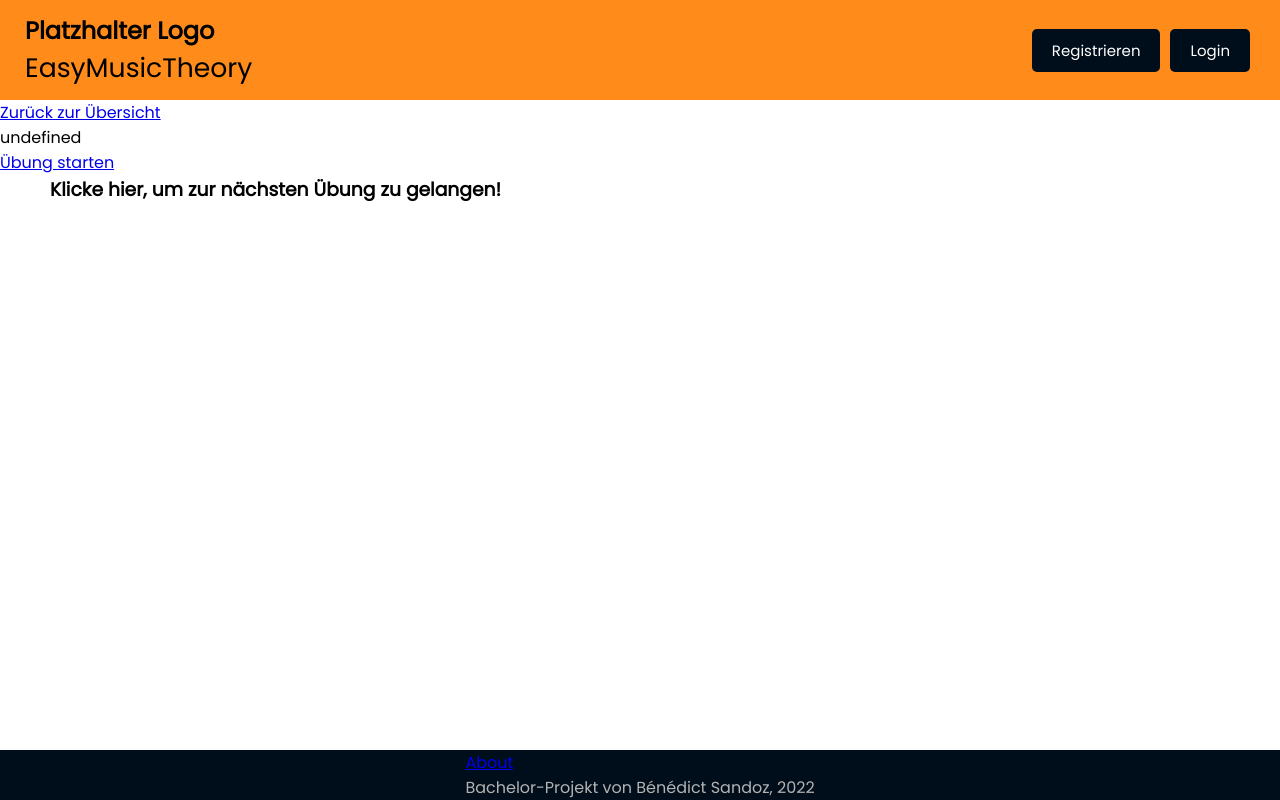
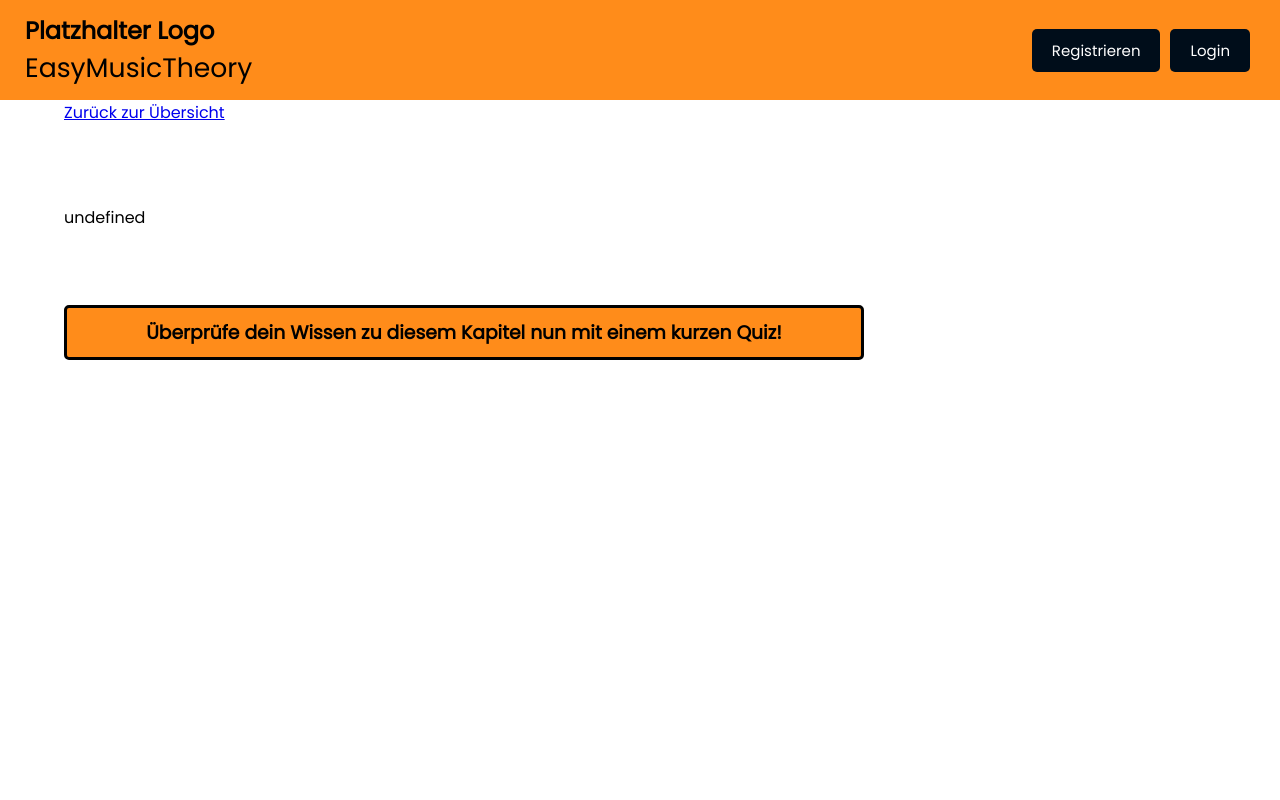
Before and after one commit to bsandoz/mmp-lehrprojekt, a Vue app: page /module/1 in a window 1280 px wide. Shown: the top 800 px of the page. Built offline with nearby package versions, Linux system fonts and the light colour scheme.

Commit message:
Style changes

```diff
--- a/src/App.vue
+++ b/src/App.vue
@@ -62,9 +62,8 @@ export default {
   body {
     font-family: 'Poppins', sans-serif;
   }
-  h3 {
-    margin-left: 50px;
-    margin-bottom: 30px;
+  main {
+    min-height: 90vh;
   }
   .container {
     max-width: 500px;
--- a/src/components/Content.vue
+++ b/src/components/Content.vue
@@ -1,5 +1,6 @@
 <template>
   <div v-if="content">
+    <h3 id="basics" v-if="userIsLoggedIn">Die Grundlagen:</h3>
     <SingleModule
       class="container"
       v-for="singleModule in content"
@@ -14,6 +15,7 @@
 import SingleModule from './SingleModule.vue';
 
 import { useModuleStore } from '@/store/ModuleStore.js'
+import { useUserStore } from '@/store/UserStore.js'
 
 import { mapState } from 'pinia';
 import { mapActions } from 'pinia';
@@ -28,8 +30,18 @@ export default {
   },
   computed: {
     ...mapState(useModuleStore, ['activeModule']),
+    ...mapState(useUserStore, ['userIsLoggedIn']),
   },
   methods: {
+    /*
+    setModulesCompleted() {
+      let containers = document.getElementsByClassName("container");
+      let containersArray = Array.from(containers);
+      console.log(containersArray);
+      containersArray.classList.add("complete");
+    },
+    */
+
     ...mapActions(useModuleStore, ['setActiveModule']),
   },
 }
@@ -40,12 +52,17 @@ export default {
     display: flex;
     flex-wrap: wrap;
     align-items: flex-start;
-    max-width: 75%;
+    max-width: 60%;
     margin: 30px auto;
     overflow: auto;
     min-height: 300px;
     border: 1px solid var(--main-dark-color);
     padding: 30px;
     border-radius: 5px;
+    background-color: var(--main-accent-color);
+  }
+  #basics {
+    max-width: 60%;
+    margin: 30px auto;
   }
 </style>
--- a/src/components/Footer.vue
+++ b/src/components/Footer.vue
@@ -19,7 +19,6 @@ export default {
 .footer-container {
   width: 100%;
   bottom: 0;
-  position: fixed;
   background-color: var(--main-dark-color);
   color: #b3b3b3;
   display: flex;
--- a/src/components/Lead.vue
+++ b/src/components/Lead.vue
@@ -1,6 +1,6 @@
 <template>
   <div class="leadtext">
-    <p>{{ lead }}</p>
+    <p class="leadtext-paragraph">{{ lead }}</p>
   </div>
 </template>
 
@@ -18,9 +18,13 @@ export default {
     display: flex;
     align-items: center;
     justify-content: space-between;
-    margin-left: 50px;
+    padding-left: 50px;
+    padding-right: 50px;
+    padding-top: 20px;
+    padding-bottom: 30px;
+  }
+  .leadtext-paragraph {
     max-width: 750px;
-    margin-top: 20px;
-    margin-bottom: 30px;
+    align-self: center;
   }
 </style>
--- a/src/components/ModuleDescription.vue
+++ b/src/components/ModuleDescription.vue
@@ -1,18 +1,23 @@
 <template>
+  <div id="main">
     <router-link to="/">Zurück zur Übersicht</router-link>
-  <h2>{{ this.activeModule.title }}</h2>
+    <h2 class="module-title">{{ this.activeModule.title }}</h2>
     <h4>{{ this.activeModule.text }}</h4>
     <p>{{ this.activeModule.details }}</p>
     <div id="content"></div>
+    <div id="exercise">
+      <router-link v-if="isMounted" :to="this.exerciseLink" class="unstyled-link">
+        <div class="next-exercise">
+          <h3>Überprüfe dein Wissen zu diesem Kapitel nun mit einem kurzen Quiz!</h3>
+        </div>
         <div class="start-exercise">
           <!--
           <router-link to="/exercise-memory">Übung starten (Memory)</router-link>
           <router-link to="/exercise-hangman">Übung starten (Hangman)</router-link>
           -->
-    <router-link v-if="isMounted" :to="this.exerciseLink">Übung starten</router-link>
         </div>
-  <div class="next-exercise">
-    <h3>Klicke hier, um zur nächsten Übung zu gelangen!</h3>
+      </router-link>
+    </div>
   </div>
 </template>
 
@@ -57,4 +62,33 @@ export default {
 </script>
 
 <style lang="css" scoped>
+  #main {
+    padding-left: 5%;
+  }
+  p {
+    max-width: 1000px;
+    padding-top: 15px;
+    padding-bottom: 15px;
+  }
+  #content {
+    max-width: 1000px;
+  }
+  .module-title {
+    margin-top: 25px;
+    margin-bottom: 50px;
+  }
+  #exercise {
+    border-style: solid;
+    border-radius: 5px;
+    background-color: var(--main-accent-color);
+    max-width: 800px;
+    margin-top: 75px;
+    padding: 10px;
+    display: flex;
+    align-items: center;
+    justify-content: center;
+  }
+  #exercise:hover {
+    border-style: dashed;
+  }
 </style>
--- a/src/components/SingleModule.vue
+++ b/src/components/SingleModule.vue
@@ -1,8 +1,9 @@
 <template>
-  <router-link v-if="singleModule && userIsLoggedIn" :to="moduleLink">
-    <div :class="{ completed: singleModule.isCompleted }">
+  <router-link class="unstyled-link" v-if="singleModule && userIsLoggedIn" :to="moduleLink">
+    <div>
       <h3>{{ singleModule.title }}</h3>
       <p>{{ singleModule.text }}</p>
+      <p class="completed" v-if="singleModule.isCompleted">Du hast dieses Kapitel erfolgreich abgeschlossen!</p>
       <!--Change Progress to Users db
       <p class="progress-bar">Progress: {{ singleModule.progress }}%</p>
       -->
@@ -58,12 +59,15 @@ export default {
 
 <style lang="css" scoped>
   div {
-    width: 50%;
+    width: 65%;
     height: 0;
     padding-bottom: 20%;
   }
   .completed {
-    background-color: var(--confirm-color);
+    font-size: 14pt;
+    color: var(--confirm-color);
+    margin-top: 25px;
+
   }
   .progress-bar {
     font-style: italic;
--- a/src/views/Home.vue
+++ b/src/views/Home.vue
@@ -2,7 +2,7 @@
   <div class="placeholder-hero">
     <p>Platzhalter Hero-Image</p>
   </div>
-  <Lead lead="Mit EasyMusicTheory lernst du Musiktheorie auf leicht verständliche und spielerische Art. Lege jetzt los und lerne die Grundbausteine der Musik! "/>
+  <Lead class="lead-home" lead="Mit EasyMusicTheory lernst du Musiktheorie auf leicht verständliche und spielerische Art. Lege jetzt los und lerne die Grundbausteine der Musik! "/>
   <Content :content="content" />
   <h3 id="notLoggedInWarning" v-if="!userIsLoggedIn">Bitte logge dich ein, um Zugriff auf die Inhalte dieser Webseite zu erhalten.</h3>
   <!--<router-link class="clickbox site-title unstyled-link" to="/test">Hier geht es zur Versuchsdurchführung</router-link>-->
@@ -62,7 +62,7 @@ export default {
   .placeholder-hero {
     background-color: gray;
     width: 100%;
-    height: 400px;
+    height: 600px;
     display: flex;
     justify-content: center;
     align-items: center;
@@ -70,4 +70,17 @@ export default {
   #notLoggedInWarning {
     color: var(--mistake-color);
   }
+  .lead-home {
+    font-weight: bold;
+    font-size: 15pt;
+    padding-top: 75px;
+    padding-bottom: 75px;
+    margin-bottom: 50px;
+    justify-content: center;
+    background-color: var(--main-dark-color);
+    color: var(--dark-bg-text-color);
+  }
+  #basics {
+
+  }
 </style>
--- a/src/views/Profile.vue
+++ b/src/views/Profile.vue
@@ -17,6 +17,7 @@ export default {
 
       completedModules: [],
       completionBooleanArray: [],
+      moduleScores: [],
     }
   },
   computed: {
@@ -24,14 +25,20 @@ export default {
     ...mapState(useUserStore, ['userIsLoggedIn']),
     ...mapState(useUserStore, ['completedModulesArray']),
 
-    ...mapState(useUserStore, ['module1Score']),
-    ...mapState(useUserStore, ['module2Score']),
-    ...mapState(useUserStore, ['module3Score']),
-
     ...mapState(useModuleStore, ['allModules']),
   },
   methods: {
     ...mapActions(useUserStore, ['setCompletedModulesArray']),
+
+    setModuleScores() {
+      this.moduleScores = [];
+
+      this.moduleScores.push(this.userData.module1Score);
+      this.moduleScores.push(this.userData.module2Score);
+      this.moduleScores.push(this.userData.module3Score);
+
+      console.log(this.moduleScores);
+    },
   },
   mounted() {
     if (!this.userData) {
@@ -62,6 +69,7 @@ export default {
            console.log(this.completedModules);
          }
       }
+      this.setModuleScores();
     }
   },
 }
@@ -73,8 +81,13 @@ export default {
       <h2>Willkommen, {{ userName }}!</h2>
     </div>
     <div class="module-progress">
-      <p>Du hast folgende Module abgeschlossen:</p>
-      <p>{{ this.completedModules }}</p>
+      <p v-if="this.completedModules[0] === true">Du hast folgende Kapitel abgeschlossen:</p>
+      <div v-for="item in this.completedModules" :key="item.id">
+        <div class="module-box">
+          <p v-html="item"></p>
+        </div>
+      </div>
+      <p v-if="this.completedModulesArray[0] === false">Du hast noch keine Kapitel abgeschlossen. Wie wäre es, gleich mit Kapitel 1 zu beginnen?</p>
       <div class="module-points">
         <p v-if="this.userData.module1Score">Punktzahl Modul 1: {{ this.userData.module1Score }}</p>
         <p v-if="this.userData.module2Score">Punktzahl Modul 2: {{ this.userData.module2Score }}</p>
@@ -83,8 +96,8 @@ export default {
     </div>
     <div class="user-infos">
       <h3>Deine Profilinfos:</h3>
-      <p>Nutzername: {{ this.userName }}</p>
-      <p>E-Mail Adresse: {{ this.userMail }}</p>
+      <p><b>Nutzername: </b>{{ this.userName }}</p>
+      <p><b>E-Mail Adresse: </b>{{ this.userMail }}</p>
     </div>
   </div>
   <div v-if="!userIsLoggedIn">
@@ -93,4 +106,29 @@ export default {
 </template>
 
 <style lang="css" scoped>
+  .profile {
+    padding-left: 50px;
+    padding-right: 50px;
+    padding-top: 25px;
+    padding-bottom: 100px;
+  }
+  .welcome {
+    margin-bottom: 40px;
+  }
+  .module-box {
+    border-style: solid;
+    min-height: 100px;
+    max-width: 500px;
+    margin-top: 10px;
+    margin-bottom: 10px;
+    background-color: var(--confirm-color);
+  }
+  .user-infos {
+    background-color: var(--main-accent-color);
+    border-style: solid;
+    border-radius: 5px;
+    max-width: 750px;
+    margin-top: 50px;
+    padding: 15px;
+  }
 </style>
```
Lines whose indentation alone changed are shown as unchanged.
